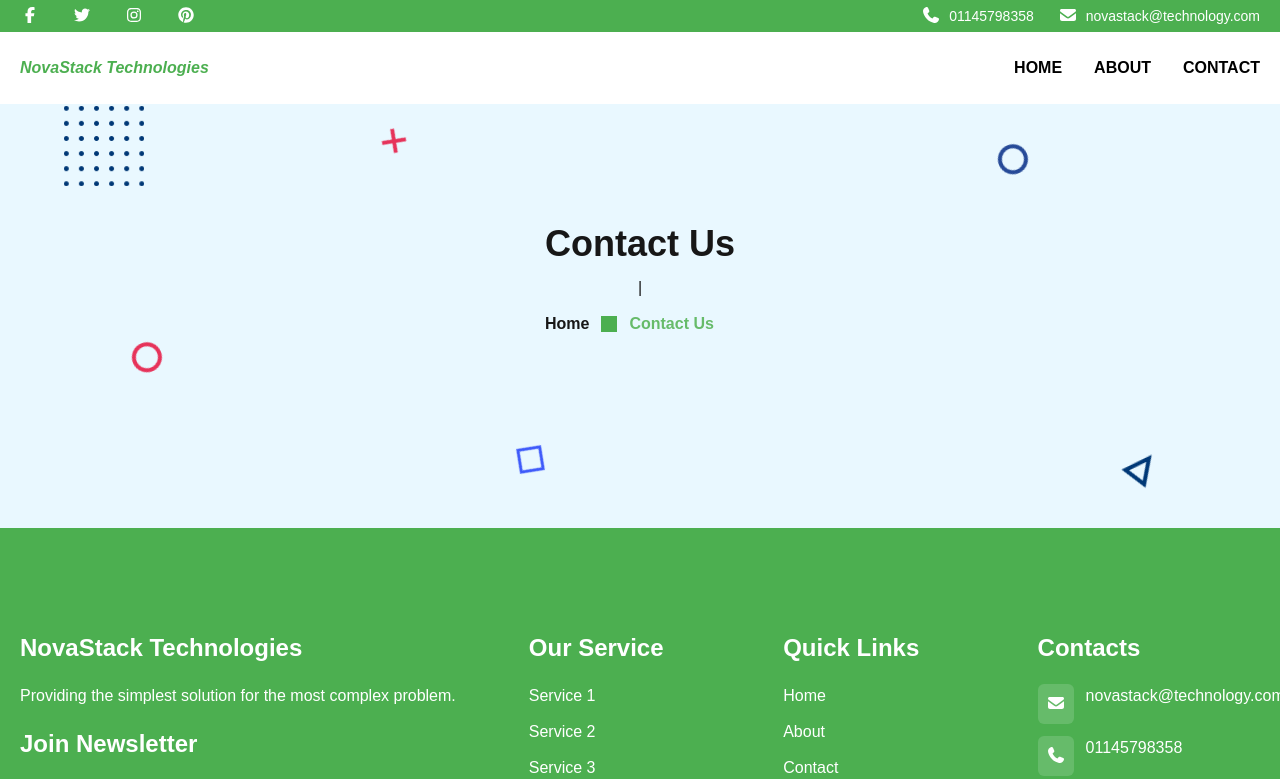
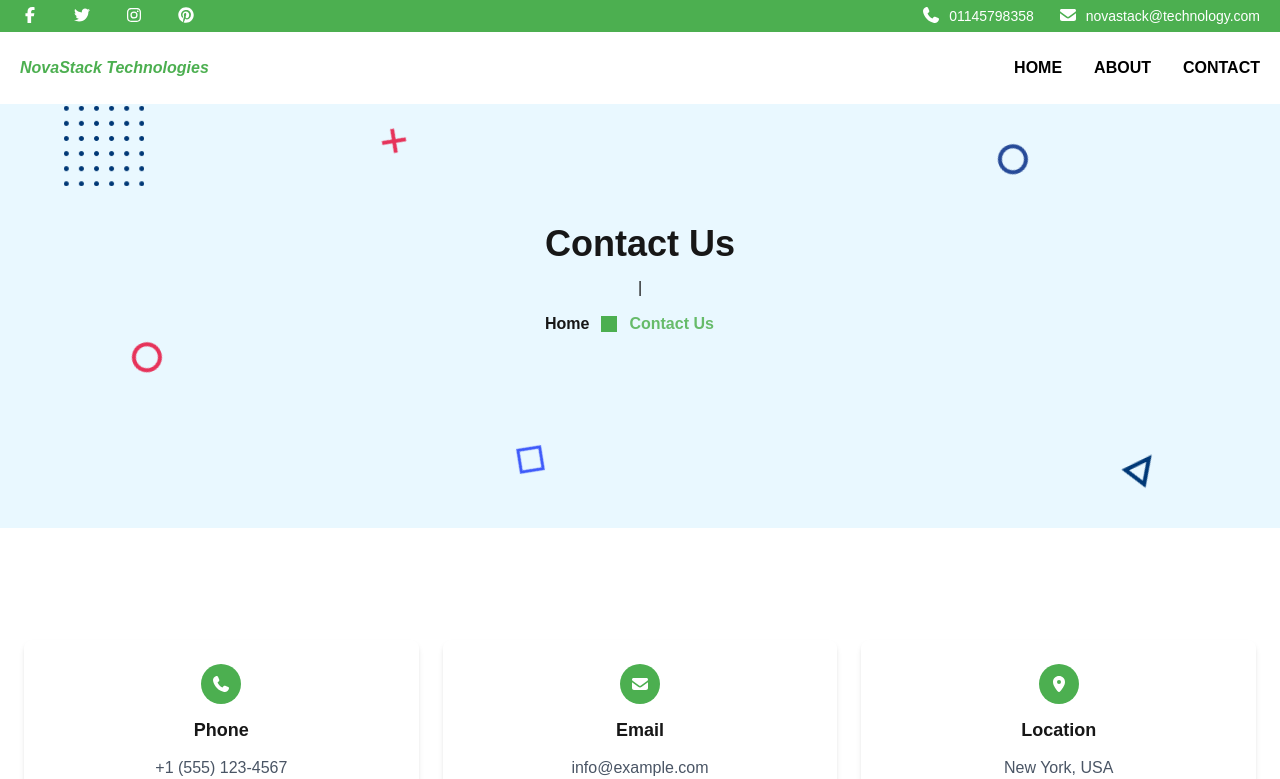
Before and after one commit to nahidhossain123/novastack-technologies, a Next.js app: page /contact in a window 1280 px wide. Shown: the top 779 px of the page. Built offline with nearby package versions, Linux system fonts and the light colour scheme.

Commit message:
feat:add contact info card

```diff
--- a/app/contact/page.tsx
+++ b/app/contact/page.tsx
@@ -1,3 +1,4 @@
+import ContactInfo from '@/components/ContactInfo'
 import HeroSection from '@/components/HeroSection'
 import React from 'react'
 
@@ -17,6 +18,7 @@ const page = () => {
                     </div>
                 </div>
             </HeroSection>
+            <ContactInfo />
         </div>
     )
 }
--- /dev/null
+++ b/components/ContactInfo.tsx
@@ -0,0 +1,28 @@
+import { faEnvelope, faLocationDot, faPhone } from '@fortawesome/free-solid-svg-icons'
+import { FontAwesomeIcon } from '@fortawesome/react-fontawesome'
+import React from 'react'
+
+const ContactInfo = () => {
+    return (
+        <div className="flex flex-col md:flex-row gap-6 p-6 justify-center items-center container mx-auto py-10 md:py-28">
+            <div className="flex flex-col items-center bg-white shadow-md rounded-lg p-6 w-full space-y-3">
+                <div className='bg-primary-200 w-10 h-10 rounded-full flex justify-center items-center'><FontAwesomeIcon className='h-4 w-4 text-white' icon={faPhone} /></div>
+                <h3 className="text-lg font-semibold">Phone</h3>
+                <p className="text-gray-600">+1 (555) 123-4567</p>
+            </div>
+            <div className="flex flex-col items-center bg-white shadow-md rounded-lg p-6 w-full space-y-3">
+                <div className='bg-primary-200 w-10 h-10 rounded-full flex justify-center items-center'><FontAwesomeIcon className='h-4 w-4 text-white' icon={faEnvelope} /></div>
+                <h3 className="text-lg font-semibold">Email</h3>
+                <p className="text-gray-600">info@example.com</p>
+            </div>
+            <div className="flex flex-col items-center bg-white shadow-md rounded-lg p-6 w-full space-y-3">
+                <div className='bg-primary-200 w-10 h-10 rounded-full flex justify-center items-center'><FontAwesomeIcon className='h-4 w-4 text-white' icon={faLocationDot} /></div>
+                <h3 className="text-lg font-semibold">Location</h3>
+                <p className="text-gray-600">New York, USA</p>
+            </div>
+
+        </div>
+    )
+}
+
+export default ContactInfo
```
